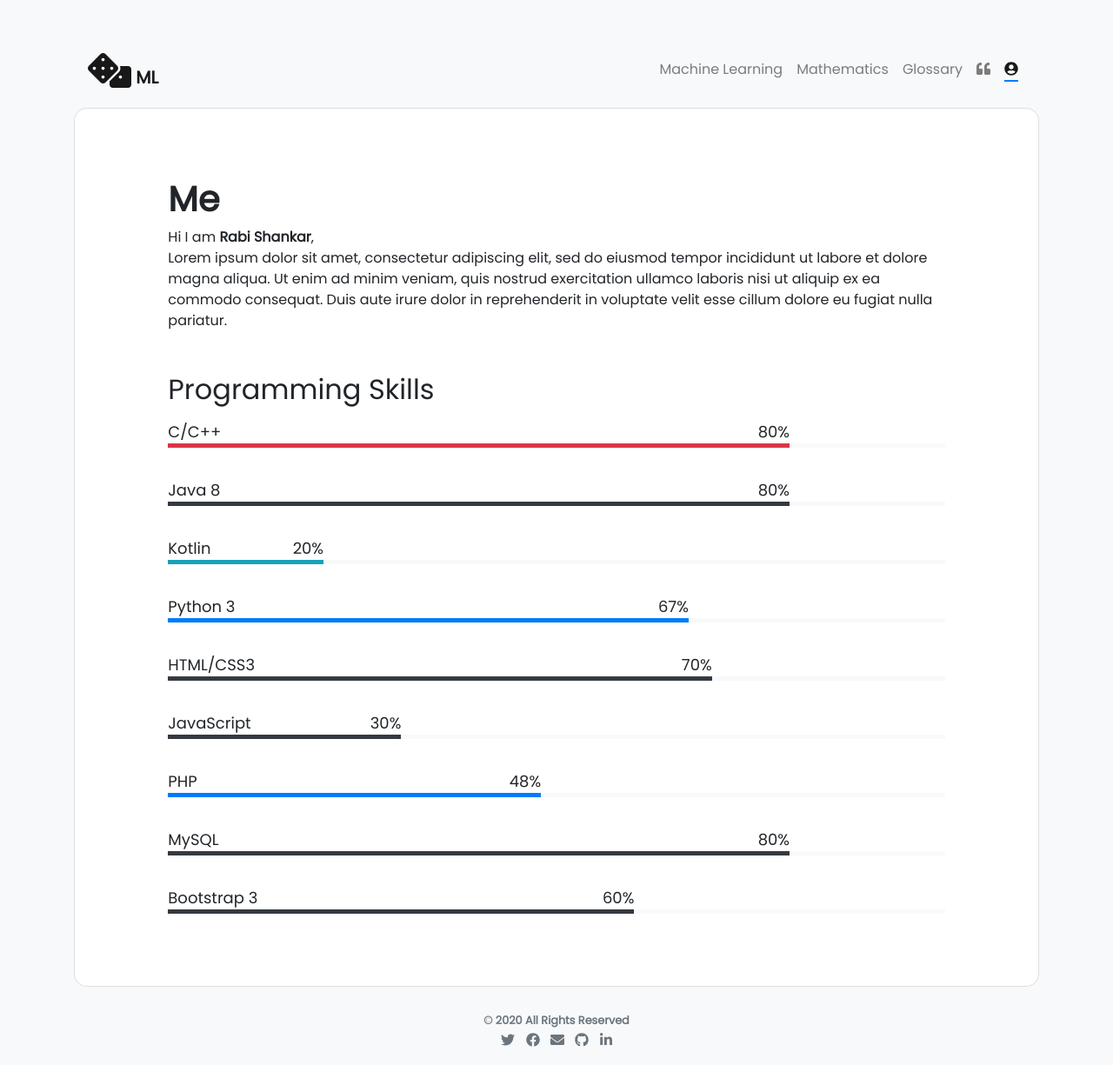
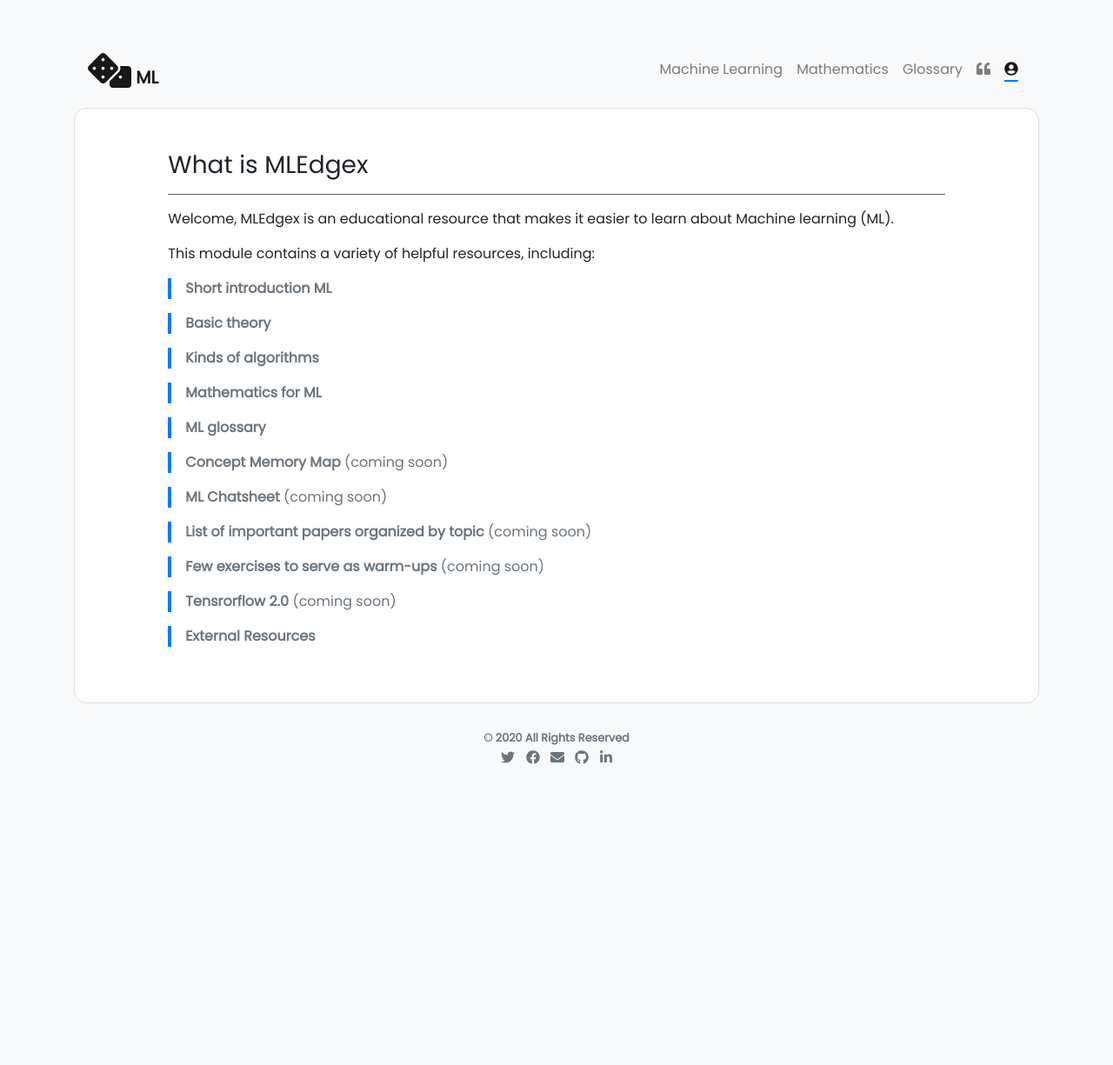
Before and after one commit to rabi-shankar/MLEdgex, a Jekyll site: the page built from pages/about.md, in a window 1280 px wide. Shown: the whole page at 87% size. Built offline with Jekyll 4.4.1, drawn with Linux system fonts in a browser that asks for light colours; nearby versions of some CDN libraries; some web fonts are replaced; comment, search, counter and statistics services are not loaded; after the commit the page ends 900 px from its top, so only the background shows below that.

Commit message:
Update about.md

```diff
--- a/pages/about.md
+++ b/pages/about.md
@@ -5,11 +5,30 @@ permalink: /about/
 weight: 5
 ---
 
-# **Me**
 
-Hi I am **{{ site.author.name }}**,<br>
-Lorem ipsum dolor sit amet, consectetur adipiscing elit, sed do eiusmod tempor incididunt ut labore et dolore magna aliqua. Ut enim ad minim veniam, quis nostrud exercitation ullamco laboris nisi ut aliquip ex ea commodo consequat. Duis aute irure dolor in reprehenderit in voluptate velit esse cillum dolore eu fugiat nulla pariatur.
+### What is MLEdgex
+---
+Welcome, MLEdgex  is an educational resource that makes it easier to learn about Machine learning (ML).
 
-<div class="row">
-{% include skills.html title="Programming Skills" source=site.data.programming-skills %}
-</div>
+This module contains a variety of helpful resources, including:
+> **Short introduction ML**
+
+> **Basic theory**
+
+> **Kinds of algorithms**
+
+> **Mathematics for ML**
+
+> **ML glossary**
+
+> **Concept Memory Map** (coming soon)
+
+> **ML Chatsheet** (coming soon)
+
+> **List of important papers organized by topic** (coming soon)
+
+> **Few exercises to serve as warm-ups** (coming soon)
+
+> **Tensrorflow 2.0** (coming soon)
+
+> **External Resources**
```
